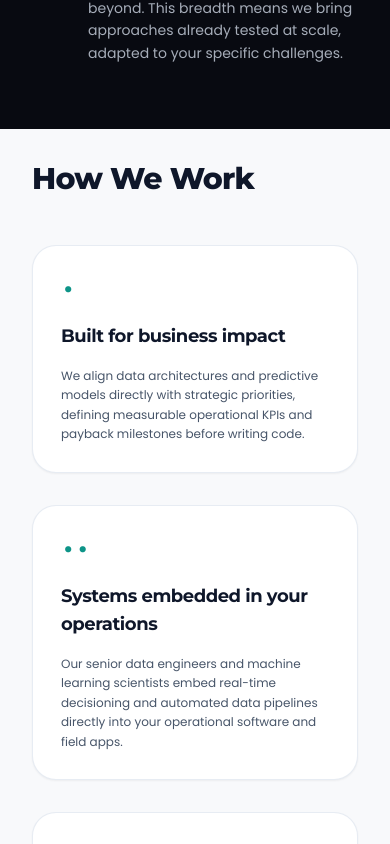
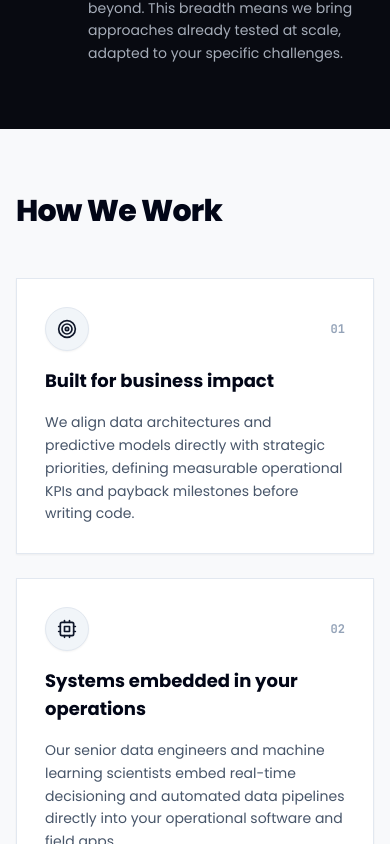
Before and after one commit to rebeccah-arch/Bigwi-house, a Next.js app: page / in a window 390 px wide. Shown: the part 1540-2384 px from the top of the page. Built offline with nearby package versions, Linux system fonts and the light colour scheme.

Commit message:
feat: align How We Work cards with WhoWeServe styling, refine typography and streamline services

```diff
--- a/src/app/services/page.tsx
+++ b/src/app/services/page.tsx
@@ -172,16 +172,16 @@ export default function ServicesPage() {
             Specialized Practice Areas
           </div> */}
 
-          <h1 className="font-display text-3xl sm:text-5xl md:text-6xl font-extrabold tracking-tight text-slate-950 dark:text-white leading-[1.08]">
+          <h1 className="font-display text-2xl sm:text-4xl md:text-[42px] font-extrabold tracking-tight text-slate-950 dark:text-white leading-tight">
             Capabilities &amp; Services
           </h1>
 
-          <p className="text-sm sm:text-base md:text-lg text-slate-600 dark:text-stone-300 max-w-2xl mx-auto leading-relaxed font-normal">
+          <p className="text-xs sm:text-sm md:text-base text-slate-600 dark:text-stone-300 max-w-2xl mx-auto leading-relaxed font-normal">
             Four specialized practices delivering practical, end-to-end data capability for commercial enterprises, NGOs, and development programs across Africa: from solid data foundations and indicator reporting to applied analytics and institutional strategy.
           </p>
 
           {/* Primary Action Button */}
-          <div className="pt-2">
+          {/* <div className="pt-2">
             <Link
               href="/contact"
               className="inline-flex items-center justify-center gap-2 rounded-full bg-slate-950 dark:bg-teal-500 hover:bg-slate-800 dark:hover:bg-teal-400 text-white dark:text-slate-950 font-bold px-7 py-3 text-xs sm:text-sm tracking-wide shadow-md transition-all duration-300"
@@ -189,7 +189,7 @@ export default function ServicesPage() {
               <span>Discuss your project</span>
               <ArrowRight className="h-4 w-4" />
             </Link>
-          </div>
+          </div> */}
         </motion.div>
 
         {/* Filter Navigation Tabs */}
@@ -384,26 +384,6 @@ export default function ServicesPage() {
                   <p className="text-xs sm:text-sm text-slate-700 dark:text-stone-300 leading-relaxed font-normal">
                     {activeService.ngoApplication}
                   </p>
-                  <p className="text-[11px] font-mono text-slate-500 dark:text-stone-400 pt-1">
-                    *Practical, robust data foundations prioritized—ensuring simple, maintainable tools deliver better long-term reliability.
-                  </p>
-                </div>
-
-                {/* Technologies */}
-                <div className="space-y-2 pt-1">
-                  <span className="font-mono text-xs font-bold uppercase tracking-wider text-slate-900 dark:text-white block">
-                    Supported Architecture &amp; Technology Stack:
-                  </span>
-                  <div className="flex flex-wrap gap-2">
-                    {activeService.technologies.map((t) => (
-                      <span
-                        key={t}
-                        className="rounded-full bg-slate-100 dark:bg-stone-800 border border-slate-200 dark:border-stone-700 px-3 py-1 font-mono text-xs font-medium text-slate-800 dark:text-stone-200"
-                      >
-                        {t}
-                      </span>
-                    ))}
-                  </div>
                 </div>
 
                 <div className="pt-2 flex items-center gap-2 text-xs font-mono text-slate-500 dark:text-stone-400">
--- a/src/app/work/page.tsx
+++ b/src/app/work/page.tsx
@@ -423,14 +423,14 @@ export default function WorkPage() {
           </p>
 
           {/* Centered Blue CTA Button */}
-          <div className="pt-2">
+          {/* <div className="pt-2">
             <Link
               href="/contact"
               className="inline-flex items-center justify-center gap-2 rounded-full bg-slate-950 dark:bg-white hover:bg-slate-800 dark:hover:bg-stone-200 text-white dark:text-slate-950 font-bold px-7 py-3 text-xs sm:text-sm tracking-wide shadow-sm transition-all duration-300"
             >
               <span>Initiate AI stategy</span>
             </Link>
-          </div>
+          </div> */}
         </motion.div>
       </section>
 
--- a/src/components/home/WhatWeSolveSection.tsx
+++ b/src/components/home/WhatWeSolveSection.tsx
@@ -3,22 +3,23 @@
 import React from 'react'
 import Image from 'next/image'
 import { motion } from 'framer-motion'
+import { Target, Cpu, ShieldCheck } from '@/components/Icons'
 
 const HOW_WE_WORK_STEPS = [
   {
-    dots: '•',
+    icon: Target,
     title: 'Built for business impact',
     description:
       'We align data architectures and predictive models directly with strategic priorities, defining measurable operational KPIs and payback milestones before writing code.'
   },
   {
-    dots: '••',
+    icon: Cpu,
     title: 'Systems embedded in your operations',
     description:
       'Our senior data engineers and machine learning scientists embed real-time decisioning and automated data pipelines directly into your operational software and field apps.'
   },
   {
-    dots: '•••',
+    icon: ShieldCheck,
     title: 'Capability built to last',
     description:
       'We upskill your internal teams and establish comprehensive data governance, continuous drift telemetry, and documentation to ensure long-term independence.'
@@ -53,35 +54,49 @@ export default function WhatWeSolveSection() {
     <div className="w-full transition-colors duration-300">
 
       {/* 1. Quantium 'How We Work' 3-Column Strip */}
-      <section className="bg-[#f8f9fb] dark:bg-stone-950 p-8 sm:p-12 lg:p-16 border-b border-slate-200 dark:border-stone-900">
+      <section className="bg-[#f8f9fb] dark:bg-stone-950 py-16 sm:py-20 px-4 sm:px-6 lg:px-8 border-b border-slate-200 dark:border-stone-900">
         <div className="max-w-[1240px] mx-auto space-y-12">
           <div className="max-w-3xl space-y-2">
-            <h2 className="font-display font-extrabold text-3xl sm:text-4xl lg:text-5xl text-slate-900 dark:text-white tracking-tight">
+            <h2 className="font-sans font-extrabold text-3xl sm:text-4xl md:text-5xl lg:text-[46px] text-slate-950 dark:text-white tracking-tight leading-tight">
               How We Work
             </h2>
           </div>
 
-          <div className="grid grid-cols-1 md:grid-cols-3 gap-8">
-            {HOW_WE_WORK_STEPS.map((step, idx) => (
+          <div className="grid grid-cols-1 md:grid-cols-2 lg:grid-cols-3 gap-6 sm:gap-8">
+            {HOW_WE_WORK_STEPS.map((step, idx) => {
+              const Icon = step.icon
+
+              return (
                 <motion.div
-                key={idx}
-                initial={{ opacity: 0, y: 25 }}
+                  key={step.title}
+                  initial={{ opacity: 0, y: 20 }}
                   whileInView={{ opacity: 1, y: 0 }}
                   viewport={{ once: true, margin: '-40px' }}
-                transition={{ duration: 0.6, delay: idx * 0.1, ease: [0.16, 1, 0.3, 1] }}
-                className="rounded-3xl border border-slate-200/80 dark:border-stone-800 bg-white dark:bg-stone-900/60 p-7 sm:p-8 space-y-4 shadow-sm"
+                  transition={{ duration: 0.55, delay: idx * 0.08, ease: [0.16, 1, 0.3, 1] }}
+                  className="group relative border border-slate-200 dark:border-stone-800 bg-white dark:bg-stone-900/50 p-7 sm:p-8 flex flex-col justify-between shadow-sm hover:border-blue-500/50 dark:hover:border-blue-500/50 hover:shadow-md transition-all duration-300"
                 >
-                <div className="font-mono text-2xl font-bold text-teal-600 dark:text-teal-400">
-                  {step.dots}
+                  <div className="space-y-4">
+                    {/* Top Icon Badge & Index */}
+                    <div className="flex items-center justify-between gap-4">
+                      <div className="flex h-11 w-11 items-center justify-center rounded-xl bg-slate-100 dark:bg-stone-800 text-slate-900 dark:text-blue-400 border border-slate-200 dark:border-stone-700 shadow-sm transition-all duration-300 group-hover:scale-105 group-hover:bg-blue-600 group-hover:text-white dark:group-hover:bg-blue-600 dark:group-hover:text-white">
+                        <Icon className="h-5 w-5" />
                       </div>
-                <h3 className="font-display text-lg sm:text-xl font-bold text-slate-900 dark:text-white">
+                      <span className="font-mono text-xs font-bold text-slate-400 dark:text-stone-500">
+                        0{idx + 1}
+                      </span>
+                    </div>
+
+                    <h3 className="font-sans font-bold text-lg sm:text-xl text-slate-950 dark:text-white tracking-normal group-hover:text-blue-600 dark:group-hover:text-blue-400 transition-colors">
                       {step.title}
                     </h3>
-                <p className="text-xs sm:text-sm text-slate-600 dark:text-stone-300 leading-relaxed font-normal">
+
+                    <p className="text-sm sm:text-[15px] text-slate-600 dark:text-[#A6ADB9] font-normal leading-relaxed">
                       {step.description}
                     </p>
+                  </div>
                 </motion.div>
-            ))}
+              )
+            })}
           </div>
         </div>
       </section>
```
Also changed, not shown: src/app/globals.css (+14 -1 lines). Lines whose indentation alone changed are shown as unchanged.
